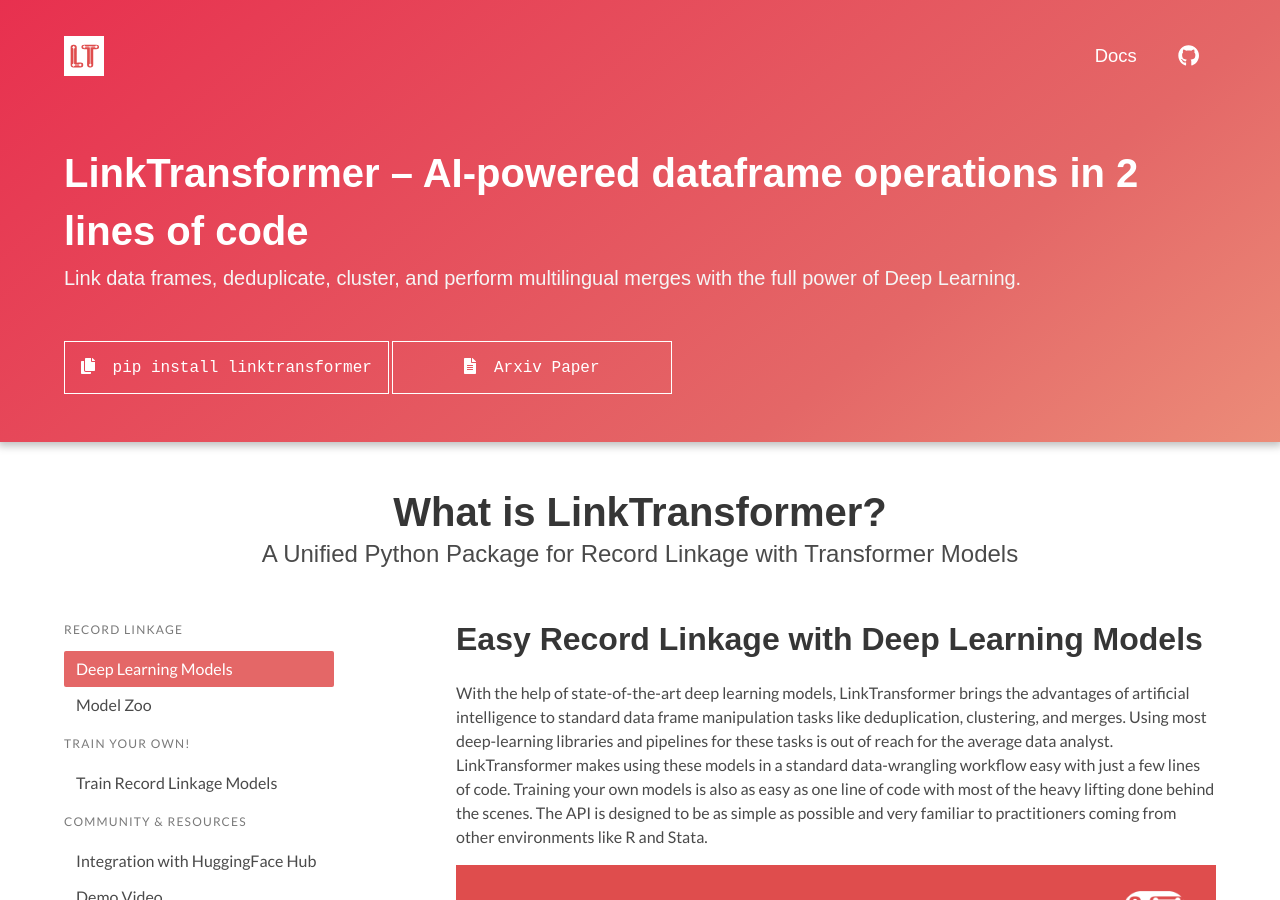
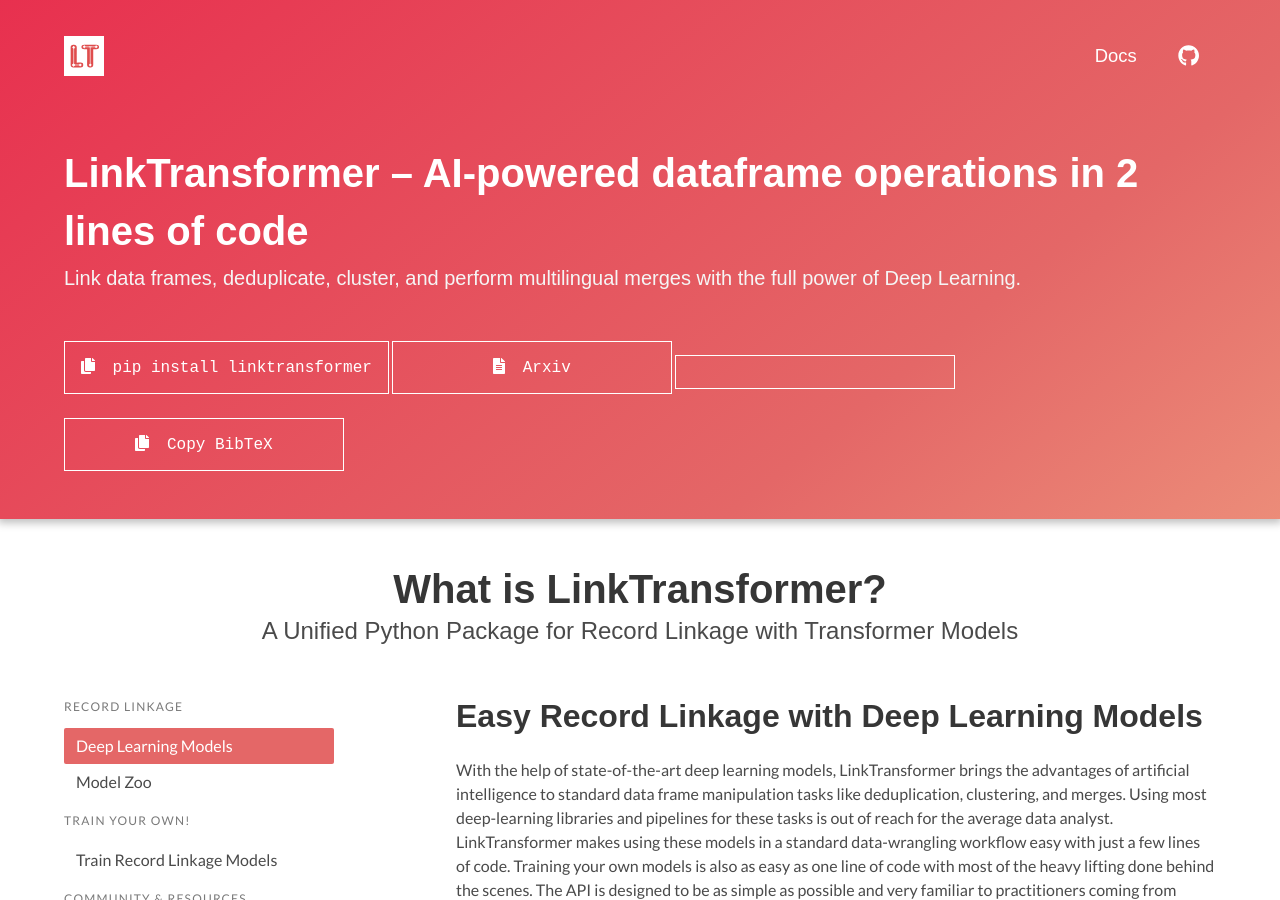
Before and after one commit to linktransformer/linktransformer.github.io, a Jekyll site: the page built from index.html, in a window 1280 px wide and 900 px high. Built offline with Jekyll 4.4.1, drawn with Linux system fonts in a browser that asks for light colours; nearby versions of some CDN libraries; some web fonts are replaced; a style sheet for code colours, icons or effects is not loaded; some of the changed lines change nothing that is shown.

Commit message:
Update index.html

```diff
--- a/index.html
+++ b/index.html
@@ -47,9 +47,42 @@
             <span class="is-small mr-2">
                 <i class="fas fa-file-alt"></i>
             </span>
-            Arxiv Paper
+            Arxiv
             </a>
             </button>
+<button class="mt-5 install-btn" onclick="copyPipInstall()">
+
+</button>
+
+    <button class="mt-5 install-btn" onclick="copyBibTeX()">
+        <script>
+            function copyBibTeX() {
+                const bibtexCitation = `@misc{arora2023linktransformer,
+                  title={LinkTransformer: A Unified Package for Record Linkage with Transformer Language Models},
+                  author={Abhishek Arora and Melissa Dell},
+                  year={2023},
+                  eprint={2309.00789},
+                  archivePrefix={arXiv},
+                  primaryClass={cs.CL}
+                }`;
+
+                var textArea = document.createElement("textarea");
+                textArea.value = bibtexCitation;
+                document.body.appendChild(textArea);
+                textArea.select();
+                document.execCommand("Copy");
+                textArea.remove();
+                alert("BibTeX Citation Copied!");
+            }
+        </script>
+
+        <span class="is-small mr-2">
+            <i class="fas fa-copy"></i>
+        </span>
+        <span>Copy BibTeX</span>
+    </button>
+
+
         </div>
     </div>
 </section>
```
